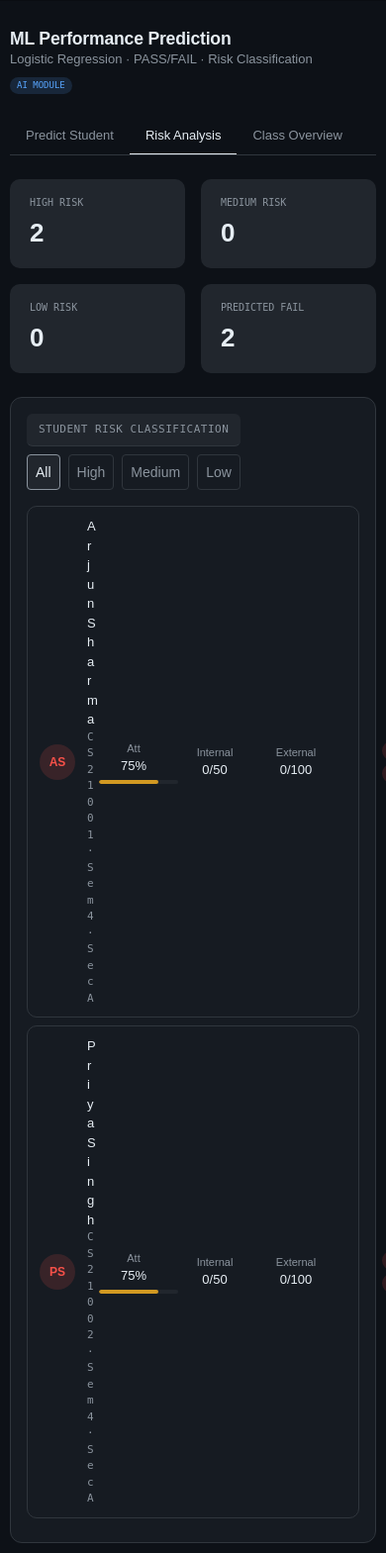
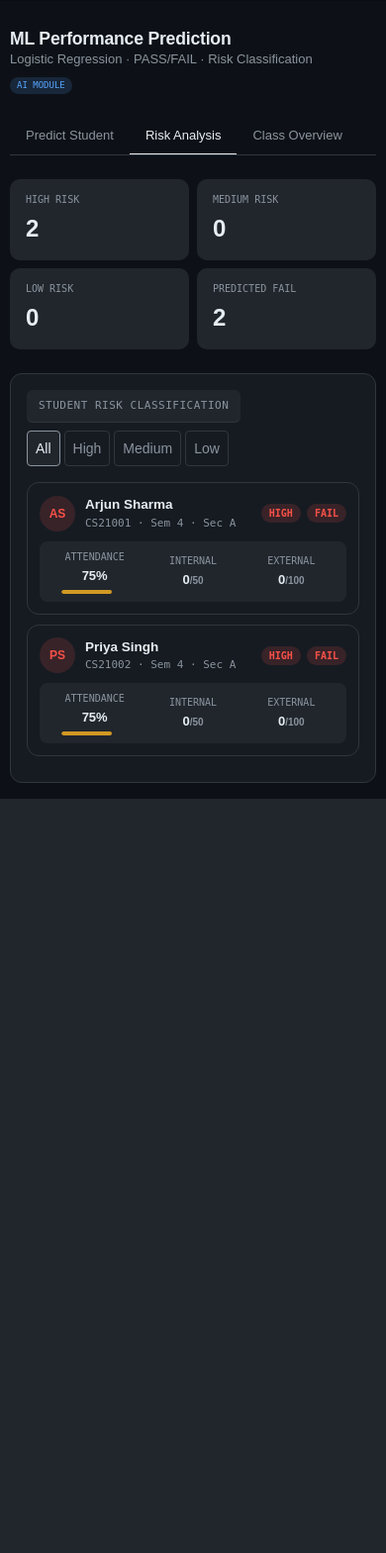
Before and after one commit to Miteshmodgekar/Edufusion, a Flask app: page /ml/predict in a window 390 px wide, after a click on "Risk Analysis". Shown: the part 37-1606 px from the top of the page at 99% size. After the commit the page ends 844 px from the top, so only its background shows below. Run offline with Flask 3, Linux system fonts and the light colour scheme; a user stored in the database is signed in; data that the repository does not hold is empty; some libraries are stand-ins or nearby versions.

Commit message:
fix(ml): make student risk cards responsive on mobile, fix vertical letter wrapping, bump SW to v10

```diff
--- a/static/sw.js
+++ b/static/sw.js
@@ -3,7 +3,7 @@
  * Handles: offline caching, push notifications, background sync
  */
 
-const CACHE_NAME    = 'edufusion-v9';
+const CACHE_NAME    = 'edufusion-v10';
 const OFFLINE_URL   = '/offline';
 
 // Assets to pre-cache on install (app shell)
--- a/templates/base.html
+++ b/templates/base.html
@@ -991,7 +991,7 @@
       // Offline prep: Pre-cache essential student pages with session credentials
       if ('caches' in window && {{ (current_user.is_authenticated | lower) }}) {
         setTimeout(() => {
-          caches.open('edufusion-v9').then(cache => {
+          caches.open('edufusion-v10').then(cache => {
             ['/dashboard/', '/attendance/my', '/marks/my', '/placement/career-assistant', '/attendance/simulator', '/leave/apply'].forEach(path => {
               fetch(path).then(r => { if (r.ok) cache.put(path, r); }).catch(()=>{});
             });
--- a/templates/ml/predict.html
+++ b/templates/ml/predict.html
@@ -18,36 +18,170 @@
   .risk-low  { background: rgba(63,185,80,.15);  color: var(--accent); }
   .risk-med  { background: rgba(210,153,34,.15); color: var(--warn); }
   .risk-high { background: rgba(248,81,73,.15);  color: var(--danger); }
-  .reason-item { font-size: 12px; padding: 7px 10px; border-radius: 8px; background: var(--surface2); margin-bottom: 6px; border-left: 2px solid var(--warn); }
+  .reason-item { font-size: 12px; padding: 7px 10px; border-radius: 8px; background: var(--surface2); margin-bottom: 6px; border-left: 2px solid var(--warn); color: var(--text) !important; }
   .reason-item.danger { border-left-color: var(--danger); }
-  .slider-row { display: flex; align-items: center; gap: 10px; margin-bottom: 4px; }
+  .slider-row { display: flex; align-items: center; gap: 10px; margin-bottom: 6px; }
   .slider-row label { font-size: 11px; color: var(--muted); font-family: 'Space Mono', monospace; min-width: 160px; }
   .slider-row input[type=range] { flex: 1; }
-  .student-row { display: flex; align-items: center; gap: 12px; padding: 10px 12px; border-radius: 10px; border: 1px solid var(--border); margin-bottom: 8px; cursor: pointer; transition: background .15s; }
-  .student-row:hover { background: var(--surface2); }
+  .slider-row .val { font-size: 13px; font-weight: 500; min-width: 40px; text-align: right; color: var(--text) !important; }
+
+  /* ── Student Row Card ── */
+  .student-row {
+    display: flex;
+    flex-direction: column;
+    gap: 10px;
+    padding: 12px;
+    border-radius: 12px;
+    border: 1px solid var(--border);
+    background: var(--surface);
+    margin-bottom: 10px;
+    cursor: pointer;
+    transition: background .15s, border-color .15s;
+  }
+  .student-row:hover { background: var(--surface2); border-color: var(--accent2); }
+
+  .srow-header {
+    display: flex;
+    align-items: center;
+    justify-content: space-between;
+    gap: 10px;
+    width: 100%;
+  }
+  .srow-user {
+    display: flex;
+    align-items: center;
+    gap: 10px;
+    min-width: 0;
+    flex: 1;
+  }
+  .srow-name-block {
+    min-width: 0;
+    flex: 1;
+  }
+  .srow-name {
+    font-size: 13.5px;
+    font-weight: 600;
+    color: var(--text);
+    white-space: nowrap;
+    overflow: hidden;
+    text-overflow: ellipsis;
+  }
+  .srow-meta {
+    font-size: 11px;
+    color: var(--muted);
+    font-family: 'Space Mono', monospace;
+    white-space: nowrap;
+    overflow: hidden;
+    text-overflow: ellipsis;
+  }
+  .srow-tags {
+    display: flex;
+    align-items: center;
+    gap: 6px;
+    flex-shrink: 0;
+  }
+
+  .srow-stats {
+    display: grid;
+    grid-template-columns: repeat(3, 1fr);
+    gap: 8px;
+    padding: 8px 10px;
+    background: var(--surface2);
+    border-radius: 8px;
+    text-align: center;
+    width: 100%;
+  }
+  .sstat-col {
+    display: flex;
+    flex-direction: column;
+    align-items: center;
+    justify-content: center;
+  }
+  .sstat-lbl {
+    font-size: 10px;
+    color: var(--muted);
+    font-family: 'Space Mono', monospace;
+    margin-bottom: 2px;
+  }
+  .sstat-val {
+    font-size: 13px;
+    font-weight: 600;
+    color: var(--text);
+  }
+
+  @media (min-width: 768px) {
+    .student-row {
+      flex-direction: row;
+      align-items: center;
+      gap: 14px;
+      padding: 10px 14px;
+      margin-bottom: 8px;
+    }
+    .srow-header {
+      width: auto;
+      flex: 1;
+      min-width: 0;
+      justify-content: flex-start;
+    }
+    .srow-stats {
+      width: auto;
+      display: flex;
+      align-items: center;
+      gap: 20px;
+      padding: 0;
+      background: transparent;
+    }
+    .sstat-col {
+      min-width: 75px;
+    }
+    .srow-tags {
+      flex-direction: column;
+      align-items: flex-end;
+      gap: 4px;
+      min-width: 75px;
+    }
+  }
+
+  @media (max-width: 768px) {
+    .slider-row {
+      flex-wrap: wrap;
+      gap: 4px;
+      margin-bottom: 8px;
+    }
+    .slider-row label {
+      min-width: auto;
+      flex: 1;
+      font-size: 10.5px;
+    }
+    .slider-row .val {
+      min-width: auto;
+      font-size: 13px;
+    }
+    .slider-row input[type=range] {
+      width: 100%;
+      flex-basis: 100%;
+      margin-top: 2px;
+    }
+  }
+
   .av { width: 36px; height: 36px; border-radius: 50%; display: flex; align-items: center; justify-content: center; font-size: 12px; font-weight: 600; flex-shrink: 0; }
   .av-low  { background: rgba(63,185,80,.15);  color: var(--accent); }
   .av-med  { background: rgba(210,153,34,.15); color: var(--warn); }
   .av-high { background: rgba(248,81,73,.15);  color: var(--danger); }
-  .mini-bar { height: 4px; border-radius: 2px; background: var(--surface2); overflow: hidden; margin-top: 4px; width: 80px; }
+  .mini-bar { height: 4px; border-radius: 2px; background: var(--surface2); overflow: hidden; margin-top: 4px; width: 68px; }
   .mini-fill { height: 100%; border-radius: 2px; }
   .fill-ok  { background: var(--accent); }
   .fill-warn { background: var(--warn); }
   .fill-bad  { background: var(--danger); }
-  .tag { font-size: 10px; padding: 2px 8px; border-radius: 10px; font-family: 'Space Mono', monospace; }
+  .tag { font-size: 10px; padding: 2px 8px; border-radius: 10px; font-family: 'Space Mono', monospace; font-weight: 600; }
   .tag-low  { background: rgba(63,185,80,.15);  color: var(--accent); }
   .tag-med  { background: rgba(210,153,34,.15); color: var(--warn); }
   .tag-high { background: rgba(248,81,73,.15);  color: var(--danger); }
   .tag-pass { background: rgba(63,185,80,.15);  color: var(--accent); }
   .tag-fail { background: rgba(248,81,73,.15);  color: var(--danger); }
-  .stat-box { background: var(--surface2); border-radius: 10px; padding: 1rem 1.25rem; }
+  .stat-box { background: var(--surface2); border-radius: 10px; padding: .85rem 1rem; }
   .stat-box .label { font-size: 10px; color: var(--muted); font-family: 'Space Mono', monospace; margin-bottom: 4px; }
-  .stat-box .value { font-size: 26px; font-weight: 600; color: var(--text); }
-  /* slider value readout */
-  .slider-row .val { font-size: 13px; font-weight: 500; min-width: 40px; text-align: right; color: var(--text) !important; }
-  /* risk reason list items */
-  .reason-item { font-size: 12px; padding: 7px 10px; border-radius: 8px; background: var(--surface2); margin-bottom: 6px; border-left: 2px solid var(--warn); color: var(--text) !important; }
-  .reason-item.danger { border-left-color: var(--danger); }
+  .stat-box .value { font-size: 24px; font-weight: 600; color: var(--text); }
 </style>
 {% endblock %}
 
@@ -165,7 +299,7 @@
 
   <!-- ── Tab 2: Risk Analysis ────────────────────────────────────────────── -->
   <div class="tab-pane fade" id="tab-risk">
-    <div class="row g-3 mb-4">
+    <div class="row g-2 g-md-3 mb-4">
       <div class="col-6 col-md-3">
         <div class="stat-box"><div class="label">HIGH RISK</div><div class="value" style="color:var(--danger)" id="rHigh">—</div></div>
       </div>
@@ -180,9 +314,9 @@
       </div>
     </div>
     <div class="card p-3">
-      <div class="d-flex align-items-center justify-content-between mb-3">
+      <div class="d-flex align-items-center justify-content-between mb-3 flex-wrap gap-2">
         <div class="card-header rounded">STUDENT RISK CLASSIFICATION</div>
-        <div class="d-flex gap-2">
+        <div class="d-flex gap-1 gap-md-2 flex-wrap">
           <button class="btn btn-outline-secondary btn-sm active" onclick="filterRisk('all',this)">All</button>
           <button class="btn btn-outline-secondary btn-sm" onclick="filterRisk('HIGH',this)">High</button>
           <button class="btn btn-outline-secondary btn-sm" onclick="filterRisk('MEDIUM',this)">Medium</button>
@@ -410,6 +544,17 @@
   _loadingClassData = false;
 }
 
+function inspectStudent(roll) {
+  if (!roll) return;
+  document.getElementById('studentIdInput').value = roll;
+  const tabBtn = document.querySelector('a[href="#tab-predict"]');
+  if (tabBtn) {
+    const tab = new bootstrap.Tab(tabBtn);
+    tab.show();
+  }
+  fetchStudent();
+}
+
 function renderRiskTable(filter) {
   riskFilter = filter;
   const show = filter === 'all' ? enriched : enriched.filter(s => s.level === filter);
@@ -419,31 +564,41 @@
   if (!show.length) {
     el.innerHTML = '<div style="text-align:center;padding:2rem;font-size:12px;color:var(--muted)"><i class="bi bi-inbox me-2"></i>No students found for this filter.</div>';
   } else {
-    el.innerHTML = show.map(s => `
-      <div class="student-row">
-        <div class="av av-${s.level.toLowerCase()}">${s.name.split(' ').map(w=>w[0]).join('')}</div>
-        <div style="flex:1;min-width:0">
-          <div style="font-size:13px;font-weight:500;color:var(--text)">${s.name}</div>
-          <div style="font-size:11px;color:var(--muted);font-family:'Space Mono',monospace">${s.roll} ${s.sem?'· Sem '+s.sem:''} ${s.sec?'· Sec '+s.sec:''}</div>
+    el.innerHTML = show.map(s => {
+      const initials = (s.name || '').split(' ').map(w => w[0]).join('').slice(0, 2).toUpperCase() || 'ST';
+      const meta = [s.roll, s.sem ? 'Sem ' + s.sem : '', s.sec ? 'Sec ' + s.sec : ''].filter(Boolean).join(' · ');
+      return `
+      <div class="student-row" onclick="inspectStudent('${s.roll}')" title="Tap to inspect in Predict tab">
+        <div class="srow-header">
+          <div class="srow-user">
+            <div class="av av-${(s.level || 'low').toLowerCase()}">${initials}</div>
+            <div class="srow-name-block">
+              <div class="srow-name">${s.name}</div>
+              <div class="srow-meta">${meta}</div>
+            </div>
+          </div>
+          <div class="srow-tags">
+            <span class="tag tag-${(s.level || 'low').toLowerCase()}">${s.level}</span>
+            <span class="tag tag-${s.result === 'PASS' ? 'pass' : 'fail'}">${s.result}</span>
+          </div>
         </div>
-        <div style="text-align:center;min-width:70px">
-          <div style="font-size:11px;color:var(--muted)">Att</div>
-          <div style="font-size:13px;font-weight:500;color:var(--text)">${s.att}%</div>
-          <div class="mini-bar"><div class="mini-fill ${attCls(s.att)}" style="width:${s.att}%"></div></div>
+        <div class="srow-stats">
+          <div class="sstat-col">
+            <div class="sstat-lbl">ATTENDANCE</div>
+            <div class="sstat-val">${s.att}%</div>
+            <div class="mini-bar"><div class="mini-fill ${attCls(s.att)}" style="width:${Math.min(100, s.att)}%"></div></div>
+          </div>
+          <div class="sstat-col">
+            <div class="sstat-lbl">INTERNAL</div>
+            <div class="sstat-val">${s.int_m}<span style="font-size:10px;color:var(--muted)">/50</span></div>
+          </div>
+          <div class="sstat-col">
+            <div class="sstat-lbl">EXTERNAL</div>
+            <div class="sstat-val">${s.ext_m}<span style="font-size:10px;color:var(--muted)">/100</span></div>
+          </div>
         </div>
-        <div style="text-align:center;min-width:70px">
-          <div style="font-size:11px;color:var(--muted)">Internal</div>
-          <div style="font-size:13px;font-weight:500;color:var(--text)">${s.int_m}/50</div>
-        </div>
-        <div style="text-align:center;min-width:70px">
-          <div style="font-size:11px;color:var(--muted)">External</div>
-          <div style="font-size:13px;font-weight:500;color:var(--text)">${s.ext_m}/100</div>
-        </div>
-        <div style="display:flex;flex-direction:column;align-items:flex-end;gap:4px;min-width:80px">
-          <span class="tag tag-${s.level.toLowerCase()}">${s.level}</span>
-          <span class="tag tag-${s.result === 'PASS' ? 'pass' : 'fail'}">${s.result}</span>
-        </div>
-      </div>`).join('');
+      </div>`;
+    }).join('');
   }
 
   document.getElementById('rHigh').textContent = enriched.filter(s => s.level === 'HIGH').length;
```
